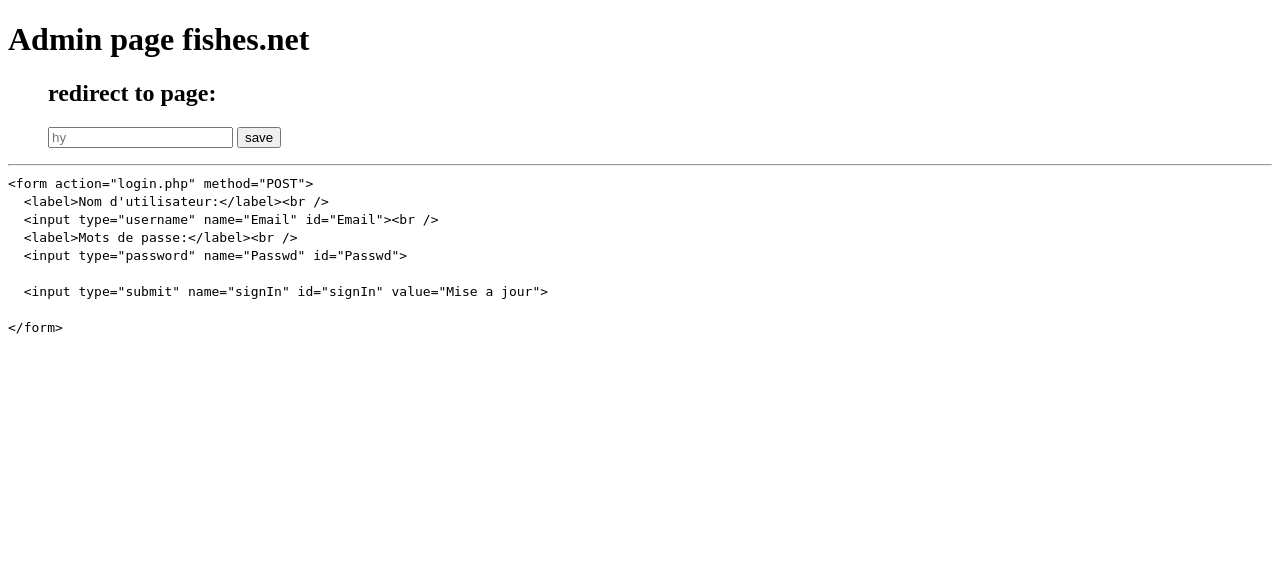
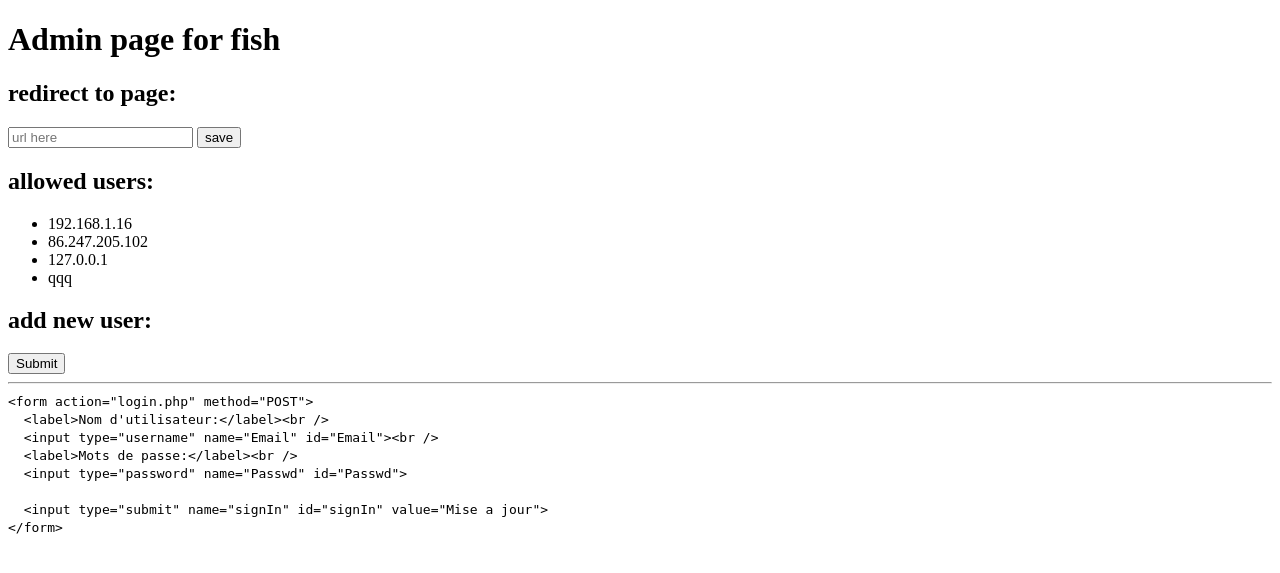
Before and after one commit to p4p1/Projects, a PHP site: page /admin/index.php in a window 1280 px wide. Shown: the top 573 px of the page. Run offline with PHP 8.4, Linux system fonts and the light colour scheme.

Commit message:
:tropical_fish:

```diff
--- a/fish/admin/index.php
+++ b/fish/admin/index.php
@@ -35,17 +35,41 @@
 		<title>Admin - fish</title>
 	</head>
 	<body>
-		<h1>Admin page fishes.net</h1>
+		<h1>Admin page for fish</h1>
 
-		<dir>
-			<h2>redirect to page:</h2>
-			<form action="" method="POST">
-				<input type="text" name="red_url" placeholder="hy"/>
-				<input type="submit" name="submit" value="save" />
+		<div class="div_class" id="redirect_div_id">
+			<h2 class="h2_class" id="redirect_header_id">redirect to page:</h2>
+			<form action="" method="POST" id="redirect_form_id">
+				<input type="text" name="red_url" placeholder="url here" id="redirect_placeholder_id" class="input_redirect_class"/>
+				<input type="submit" name="submit" value="save" id="redirect_button_id" class="input_redirect_class"/>
 			</form>
-		</dir>
+		</div>
+		<div class="div_class" id="allowed_users_div_id">
+			<h2 class="h2_class" id="allowed_users_header_id">allowed users:</h2>
+			<ul class="allowed_users_list_class" id="allowed_users_list_id">
+		<?php $file = "../data/users.txt";
+					$fip = fopen($file, 'r') or die("can't open file");
+					$i = 0;
+			    if($fip) {
+      			while(!feof($fip)) {
+      	  		$line = fgets($fip);
+							if(strlen($line) > 1){
+								$i += 1;
+								echo '<li class="allowed_user_list_ellement_class"'. 'id="allowed_user_list_ellement_no'. $i .'">' . $line . '</li>';
+							}
+			      }
+						fclose($fip);
+    			} else {
+						echo '<li class="allowed_user_list_ellement_class" id="allowed_user_list_error">Error reading the file!</li>';
+					} ?>
+			</ul>
+		</div>
+		<div class="div_class" id="add_new_user_div">
+			<h2 class="h2_class" id="add_new_user_header_id">add new user:</h2>
+			<input type="submit" onclick="var user = prompt('user ip:'); document.location.href='../fish_logic/add_new_user.php?psw=root&user={}'.format(user)">
+		</div>
 	<hr />
-	<code>
+	<code class="code_class" id="sample_html_code">
 			&ltform action="login.php" method="POST"><br />
 &nbsp				&ltlabel>Nom d'utilisateur:&lt/label>&ltbr /><br />
 &nbsp				&ltinput type="username" name="Email" id="Email">&ltbr /><br />
@@ -53,7 +77,6 @@
 &nbsp				&ltinput type="password" name="Passwd" id="Passwd"><br />
 <br />
 &nbsp				&ltinput type="submit" name="signIn" id="signIn" value="Mise a jour"><br />
-<br />
 			&lt/form><br />
 		</code>
 	</body>
--- a/fish/data/users.txt
+++ b/fish/data/users.txt
@@ -1,3 +1,4 @@
 192.168.1.16
 86.247.205.102
 127.0.0.1
+qqq
```
Also changed, not shown: fish/fish_logic/add_new_user.php (added, +15 -0 lines), 2 other files.
